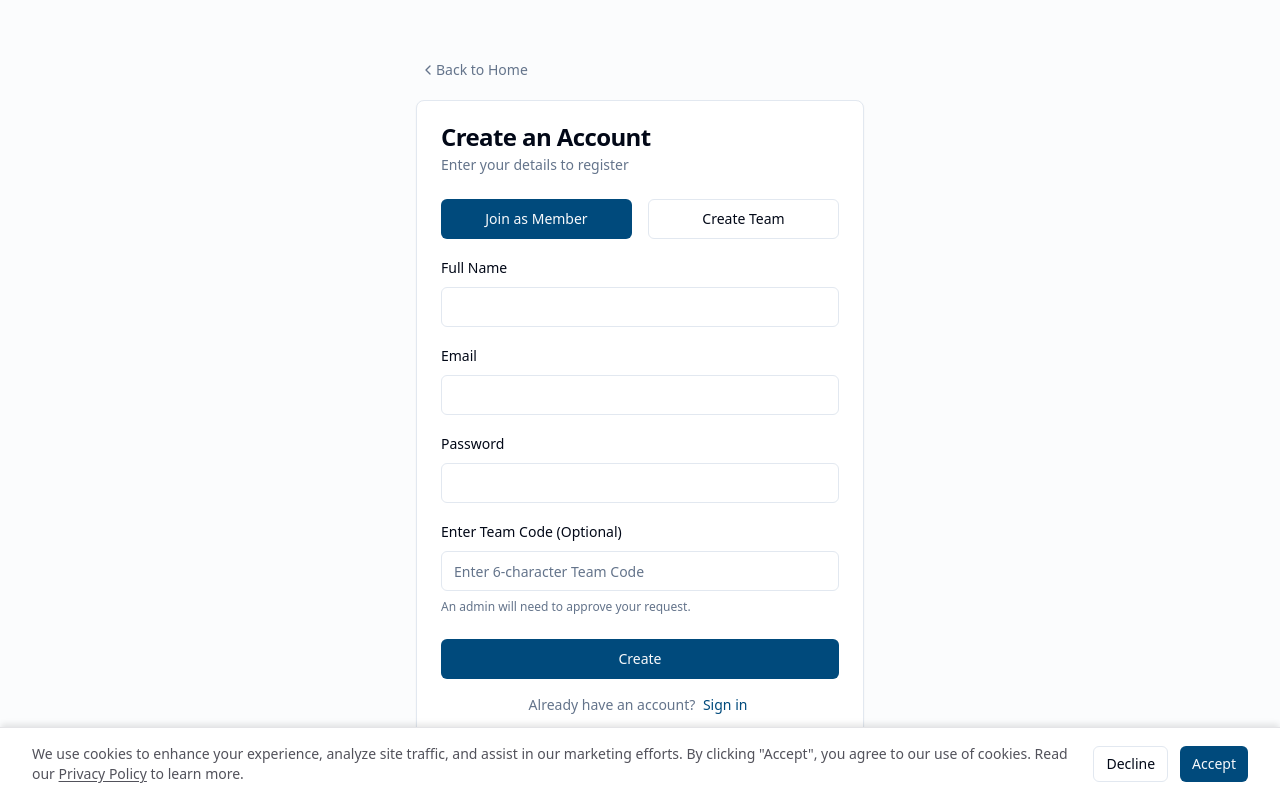
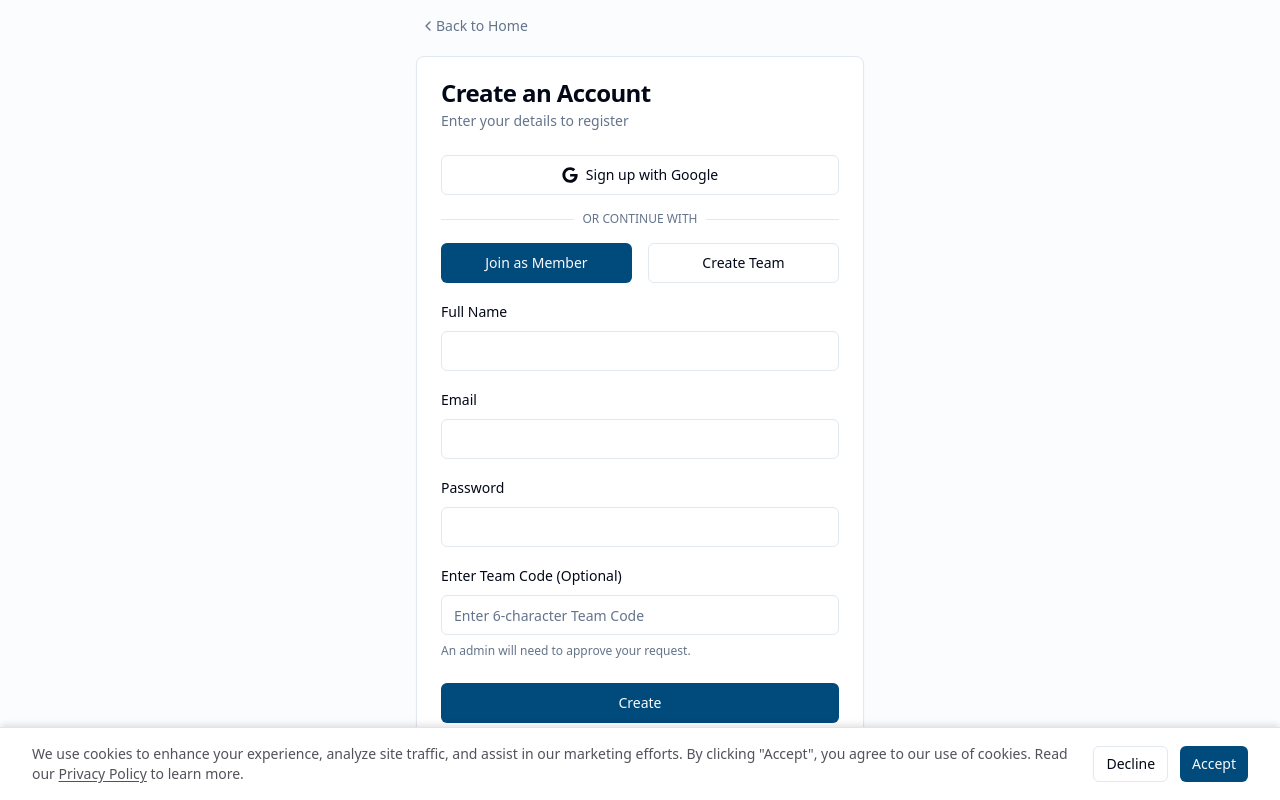
Before and after one commit to AmnonHalili/timetracker, a Next.js app: page /register in a window 1280 px wide. Built offline with nearby package versions, Linux system fonts and the light colour scheme.

Commit message:
Add Google sign-up button to registration page
Introduced a Google sign-up button to the registration form, allowing users to register with Google. Updated the GoogleLoginButton component to accept custom button text and added new translation keys for sign-up with Google in both English and Hebrew.

```diff
--- a/app/(auth)/register/page.tsx
+++ b/app/(auth)/register/page.tsx
@@ -13,10 +13,13 @@ import { useRouter, useSearchParams } from "next/navigation"
 
 import { Suspense } from "react"
 import { validatePassword } from "@/lib/password-validation"
+import { GoogleLoginButton } from "@/components/auth/GoogleLoginButton"
+import { useLanguage } from "@/lib/useLanguage"
 
 function RegisterForm() {
     const router = useRouter()
     const searchParams = useSearchParams()
+    const { t } = useLanguage()
     const initialRole = searchParams.get("role") === "manager" ? "ADMIN" : "EMPLOYEE"
 
     const [name, setName] = useState("")
@@ -90,6 +93,19 @@ function RegisterForm() {
                     <CardTitle>Create an Account</CardTitle>
                     <CardDescription>Enter your details to register</CardDescription>
                 </CardHeader>
+                <div className="mb-4 px-6">
+                    <GoogleLoginButton text={t('auth.signUpWithGoogle')} />
+                </div>
+                <div className="relative mb-4 px-6">
+                    <div className="absolute inset-0 flex items-center px-6">
+                        <span className="w-full border-t" />
+                    </div>
+                    <div className="relative flex justify-center text-xs uppercase">
+                        <span className="bg-background px-2 text-muted-foreground">
+                            {t('auth.orContinueWith')}
+                        </span>
+                    </div>
+                </div>
                 <form onSubmit={handleSubmit}>
                     <CardContent className="space-y-4">
                         {error && (
--- a/components/auth/GoogleLoginButton.tsx
+++ b/components/auth/GoogleLoginButton.tsx
@@ -4,7 +4,11 @@ import { signIn } from "next-auth/react"
 import { Button } from "@/components/ui/button"
 import { useLanguage } from "@/lib/useLanguage"
 
-export function GoogleLoginButton() {
+interface GoogleLoginButtonProps {
+    text?: string
+}
+
+export function GoogleLoginButton({ text }: GoogleLoginButtonProps) {
     const { t } = useLanguage()
     return (
         <Button
@@ -16,7 +20,7 @@ export function GoogleLoginButton() {
             <svg className="h-4 w-4" aria-hidden="true" focusable="false" data-prefix="fab" data-icon="google" role="img" xmlns="http://www.w3.org/2000/svg" viewBox="0 0 488 512">
                 <path fill="currentColor" d="M488 261.8C488 403.3 391.1 504 248 504 110.8 504 0 393.2 0 256S110.8 8 248 8c66.8 0 123 24.5 166.3 64.9l-67.5 64.9C258.5 52.6 94.3 116.6 94.3 256c0 86.5 69.1 156.6 153.7 156.6 98.2 0 135-70.4 140.8-106.9H248v-85.3h236.1c2.3 12.7 3.9 24.9 3.9 41.4z"></path>
             </svg>
-            {t('auth.signInWithGoogle')}
+            {text || t('auth.signInWithGoogle')}
         </Button>
     )
 }
--- a/lib/translations.ts
+++ b/lib/translations.ts
@@ -486,6 +486,7 @@ export const translations = {
     'auth.welcomeBack': 'Welcome back',
     'auth.signInToAccount': 'Sign in to your account',
     'auth.signInWithGoogle': 'Sign in with Google',
+    'auth.signUpWithGoogle': 'Sign up with Google',
     'auth.orContinueWith': 'Or continue with',
     'auth.email': 'Email',
     'auth.password': 'Password',
@@ -550,6 +551,7 @@ export const translations = {
     'auth.welcomeBack': 'ברוך שובך',
     'auth.signInToAccount': 'התחבר לחשבון שלך',
     'auth.signInWithGoogle': 'התחבר עם Google',
+    'auth.signUpWithGoogle': 'הירשם עם Google',
     'auth.orContinueWith': 'או המשך עם',
     'auth.email': 'אימייל',
     'auth.password': 'סיסמה',
```
